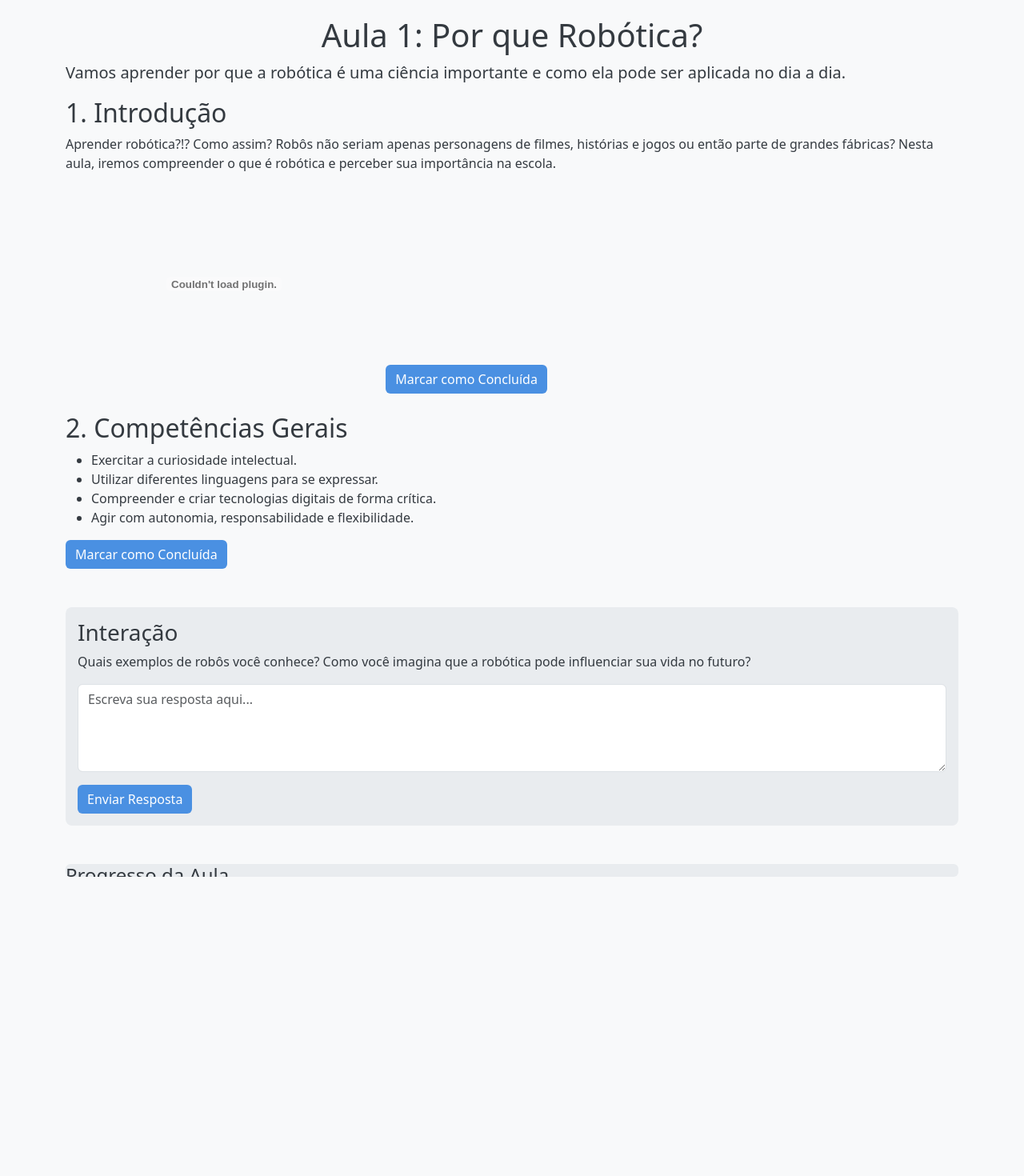
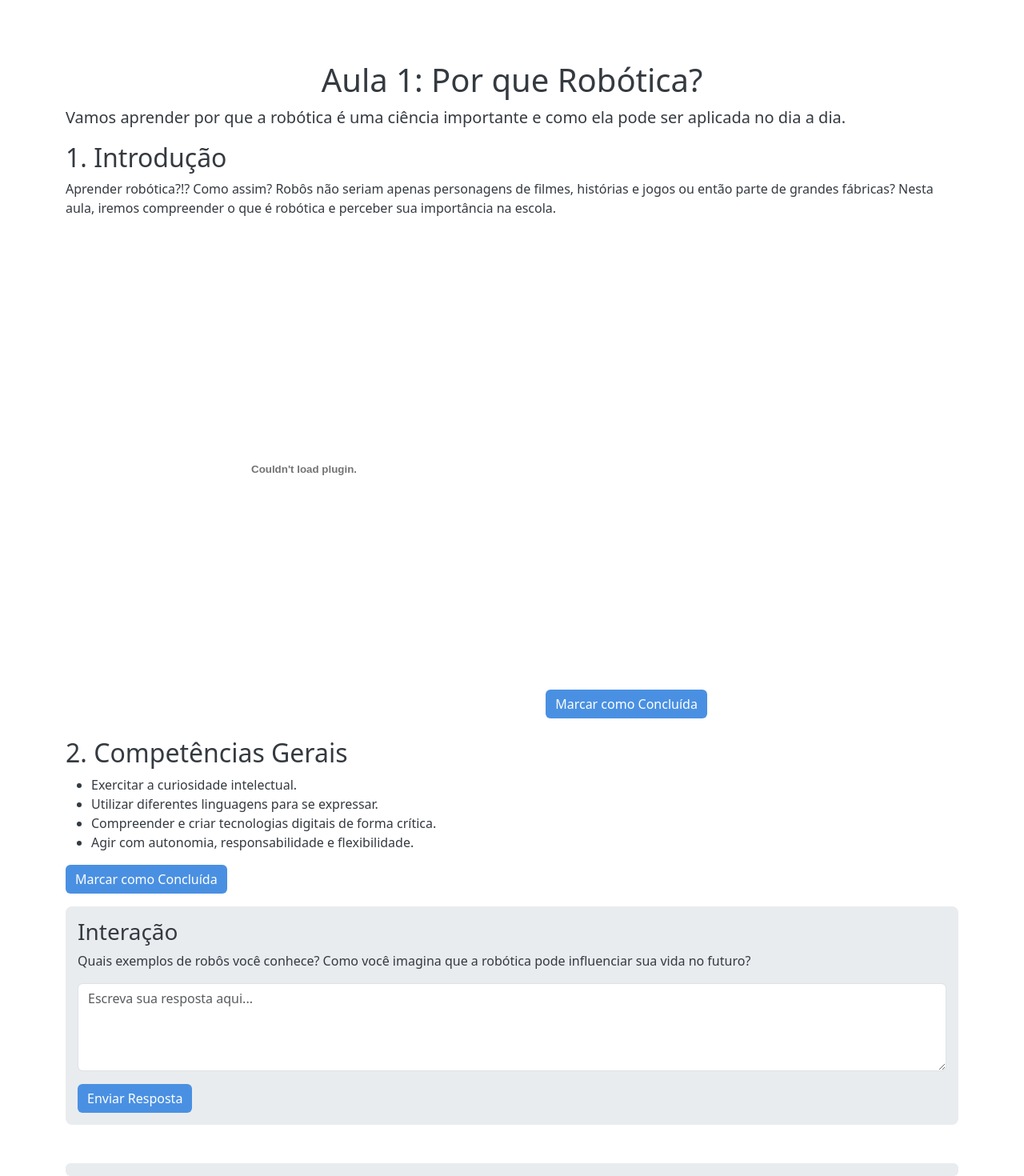
Before and after one commit to allanlealluz/C2W-SAMSUNG_Project, a Flask app: page /robotica in a window 1280 px wide. Shown: the whole page at 80% size. Before the commit the page ends 1096 px from the top, so only its background shows below. Run offline with Flask 3, Linux system fonts and the light colour scheme; the visitor is signed in with stand-in values (Sample User, id 1).

Commit message:
changes 15-09 4

```diff
--- a/templates/robotica.html
+++ b/templates/robotica.html
@@ -7,7 +7,6 @@
     <link href="https://cdn.jsdelivr.net/npm/bootstrap@5.3.0-alpha1/dist/css/bootstrap.min.css" rel="stylesheet">
     <style>
         body {
-            background-color: #f8f9fa;
             color: #343a40;
         }
         .content {
@@ -29,6 +28,24 @@
     </style>
 </head>
 <body>
+    <nav class="navbar navbar-expand-lg navbar-dark">
+        <div class="container-fluid text-dark">
+            <a class="navbar-brand" href="#">C2W - Aluno</a>
+            <div class="collapse navbar-collapse" id="navbarNav">
+                <ul class="navbar-nav">
+                    <li class="nav-item">
+                        <a class="nav-link" href="#">Meus Cursos</a>
+                    </li>
+                    <li class="nav-item">
+                        <a class="nav-link" href="#">Progresso</a>
+                    </li>
+                    <li class="nav-item">
+                        <a class="nav-link" href="#">Perfil</a>
+                    </li>
+                </ul>
+            </div>
+        </div>
+    </nav>
     <div class="container content">
         <h1 class="text-center">Aula 1: Por que Robótica?</h1>
         <p class="lead">Vamos aprender por que a robótica é uma ciência importante e como ela pode ser aplicada no dia a dia.</p>
@@ -37,7 +54,7 @@
         <div class="section" id="section-1">
             <h2>1. Introdução</h2>
             <p>Aprender robótica?!? Como assim? Robôs não seriam apenas personagens de filmes, histórias e jogos ou então parte de grandes fábricas? Nesta aula, iremos compreender o que é robótica e perceber sua importância na escola.</p>
-            <embed class="m-5" src="{{url_for('static',filename='Content/aula01_por_que_robotica_modulo1.pdf')}}">
+            <embed class="m-5" src="{{url_for('static',filename='Content/aula01_por_que_robotica_modulo1.pdf')}}" width="500px;"height="500px">
             <button class="btn btn-primary" onclick="completeSection(1)">Marcar como Concluída</button>
         </div>
 
@@ -54,18 +71,17 @@
         </div>
 
         <!-- Seção de Interação -->
-        <div class="interaction mt-5">
+        <div class="interaction mt-3" id="section-3">
             <form id="interactionForm" method="POST">
                 <h3>Interação</h3>
                 <p>Quais exemplos de robôs você conhece? Como você imagina que a robótica pode influenciar sua vida no futuro?</p>
                 <textarea id="user-response" class="form-control mb-3" rows="4" placeholder="Escreva sua resposta aqui..."></textarea>
-                <button type="submit" class="btn btn-primary">Enviar Resposta</button>
+                <button type="submit" class="btn btn-primary" onclick="completeSection(3)">Enviar Resposta</button>
             </form>
         </div>
 
         <!-- Progresso do aluno -->
         <div class="progress mt-5">
-            <h4>Progresso da Aula</h4>
             <div class="progress-bar" id="progress-bar" role="progressbar" style="width: 0%;" aria-valuenow="0" aria-valuemin="0" aria-valuemax="100">0%</div>
         </div>
     </div>
@@ -77,17 +93,26 @@
         // Função para completar a seção
         function completeSection(sectionId) {
             const section = document.getElementById(`section-${sectionId}`);
-            section.style.backgroundColor = '#d4edda';
-            completedSections++;
-            updateProgressBar();
+
+            // Verifica se a seção já foi completada, evitando marcar mais de uma vez
+            if (!section.getAttribute('data-completed')) {
+                section.style.backgroundColor = '#d4edda';
+                section.setAttribute('data-completed', 'true'); // Marca a seção como completa
+                completedSections++;
+                updateProgressBar();
+            }
         }
 
         // Função para atualizar a barra de progresso
         function updateProgressBar() {
+            const progressBar = document.getElementById("progress-bar");
             const progress = (completedSections / totalSections) * 100;
-            if(progress <= 100){
-                document.getElementById('progress-bar').style.width = progress + '%';
-                document.getElementById('progress-bar').innerText = Math.round(progress) + '%';
+            progressBar.style.width = `${progress}%`;
+            progressBar.innerHTML = `${Math.round(progress)}%`;
+
+            // Opcional: mostrar uma mensagem quando todas as seções forem concluídas
+            if (completedSections === totalSections) {
+                alert("Parabéns! Você concluiu todas as seções.");
             }
         }
 
--- a/test.py
+++ b/test.py
@@ -62,7 +62,9 @@ def login():
     return render_template("login.html")
 @app.route("/robotica")
 def robotica():
-    return render_template("robotica.html")
+    if 'user' in session and session['tipo'] == 'aluno':
+        return render_template("robotica.html")
+    return redirect(url_for('login'))
 @app.route("/example")
 def example():
     return render_template("exampleFetch.html")
@@ -77,7 +79,7 @@ def submit_data():
     return jsonify({"message": "Dados recebidos com sucesso!"}), 200
 @app.route('/submit_response', methods=['POST'])
 def submit_response():
-    if 'user' not in session:
+    if 'user' in session and session['tipo'] == 'aluno':
         return jsonify({"message": "Usuário não autenticado!"}), 401
     data = request.get_json()
     user_response = data['response']
```
